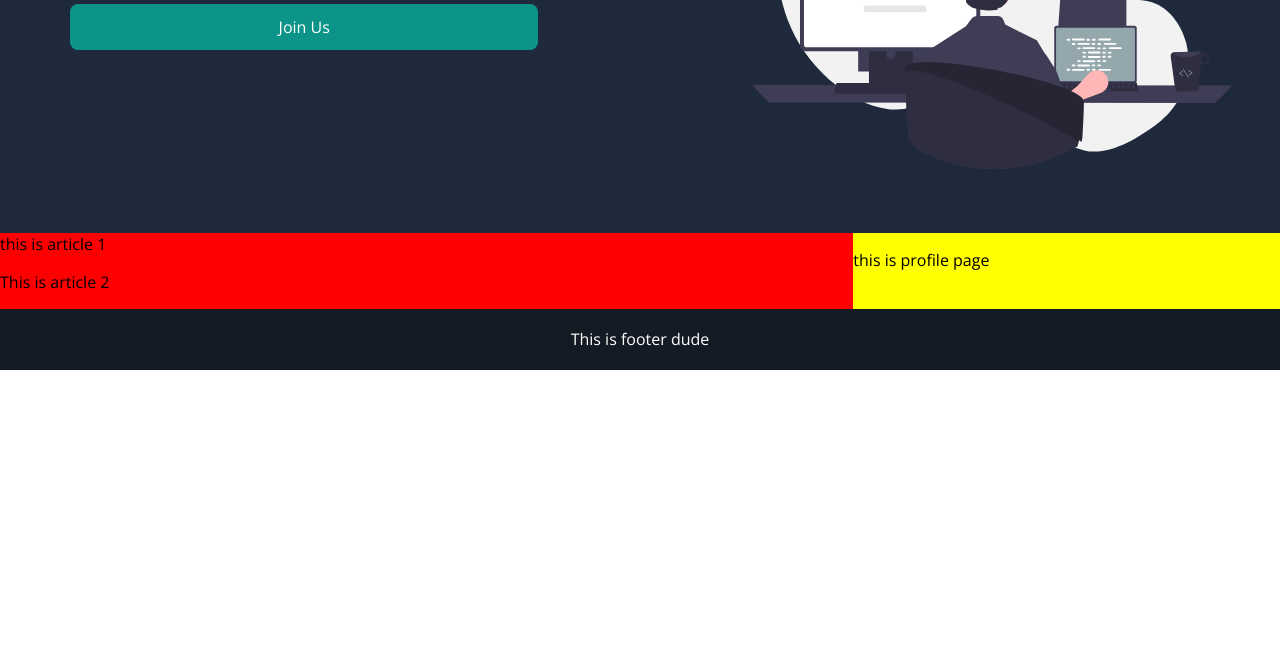
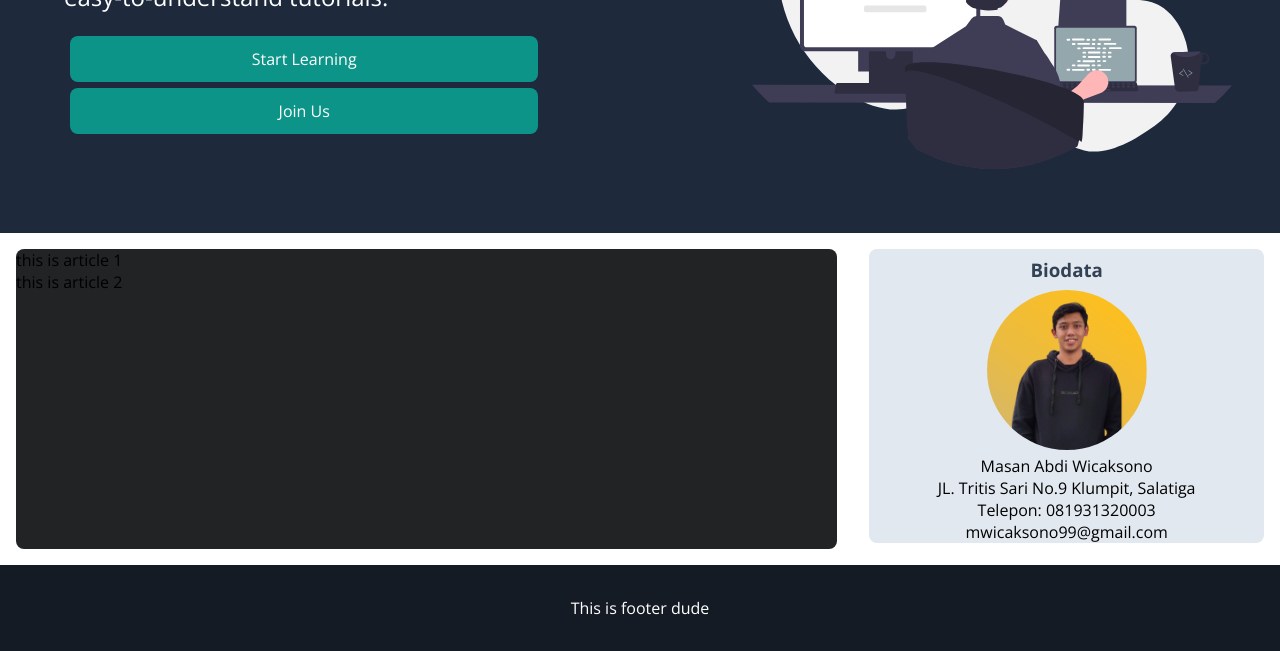
Before and after one commit to mwicaksono/dicoding-submission-web-basic, a plain HTML site: page index.html in a window 1280 px wide. Shown: the part 301-952 px from the top of the page. Before the commit the page ends 800 px from the top, so only its background shows below. Drawn offline with nearby package versions, Linux system fonts and the light colour scheme.

Commit message:
arrange main section

```diff
--- a/index.html
+++ b/index.html
@@ -43,11 +43,22 @@
       </div>
       <div id="main-content">
         <div id="content">
-          <article>this is article 1</article>
-          <article><p>This is article 2</p></article>
+          <section>
+            <article>this is article 1</article>
+            <article>this is article 2</article>
+          </section>
         </div>
         <aside>
-          <p>this is profile page</p>
+          <div id="biodata">
+            <h3>Biodata</h3>
+            <img src="profile.png" alt="profile-picture" />
+            <ul>
+              <li>Masan Abdi Wicaksono</li>
+              <li>JL. Tritis Sari No.9 Klumpit, Salatiga</li>
+              <li>Telepon: 081931320003</li>
+              <li>mwicaksono99@gmail.com</li>
+            </ul>
+          </div>
         </aside>
       </div>
     </main>
--- a/style.css
+++ b/style.css
@@ -50,11 +50,15 @@ nav ul li {
 #hero-content {
     padding: 0 1rem;
     margin: 1rem 2rem;
+    display: flex;
+    flex-direction: column;
+    justify-content: center;
 }
 
 #hero-content h1 {
-    font-size: 3rem;
+    font-size: 3.75rem;
     font-weight: 800;
+    letter-spacing: -0.2rem;
     margin: 0;
 }
 
@@ -79,29 +83,73 @@ nav ul li {
 #main-content {
     display: grid;
     grid-template-columns: 2fr 1fr;
+
 }
 
-#content {
-    background-color: red;
+#content section {
+    background-color: #212325;
+    margin: 1rem 1rem;
+    padding: 0;
+    border-radius: 0.5rem;
+    min-height: 300px;
 }
 
 aside {
-    background-color: yellow;
+    background-color: #fff;
+    margin: 1rem 0;
+    padding: 0;
 }
+
+#biodata {
+    border-radius: 0.5rem;
+    background-color: #E2E8F0;
+    margin: 0 1rem;
+    text-align: center;
+}
+
+#biodata h3 {
+    padding: 0.5rem 0;
+    margin: 0;
+    color: #334155;
+}
+
+#biodata ul {
+    list-style: none;
+    padding: 0;
+    margin: 0;
+}
+
+#biodata img {
+    width: 10rem;
+    height: auto;
+    border-radius: 50%;
+}
+
 
 footer {
     text-align: center;
     background-color: #151b24;
-    padding: 0.2rem;
+    padding: 1rem;
+    margin: 0;
     color: #fff;
 }
 
-@media (max-width:48rem) {
+@media (max-width:64rem) {
     nav {
         display: none;
+    }
+
+    #hero {
+        display: block;
+    }
+
+    #hero-content p,
+    #hero-content h1 {
+        text-align: center;
     }
 
     #hero img {
         display: none;
     }
+
 }
```
Also changed, not shown: profile.png (added).
